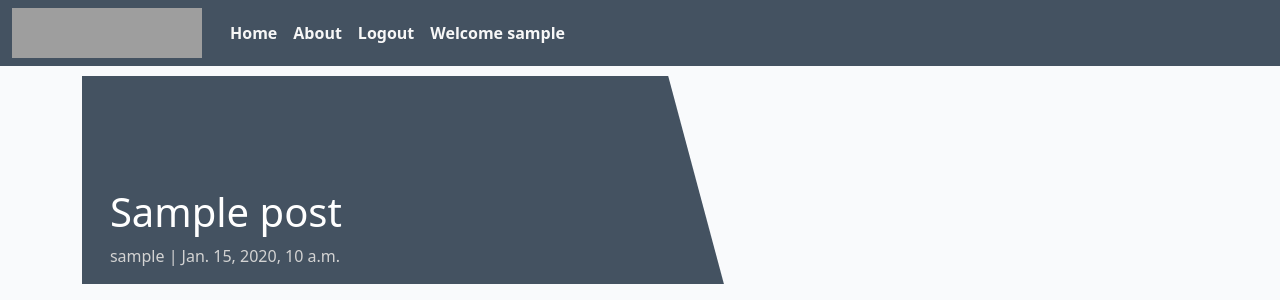
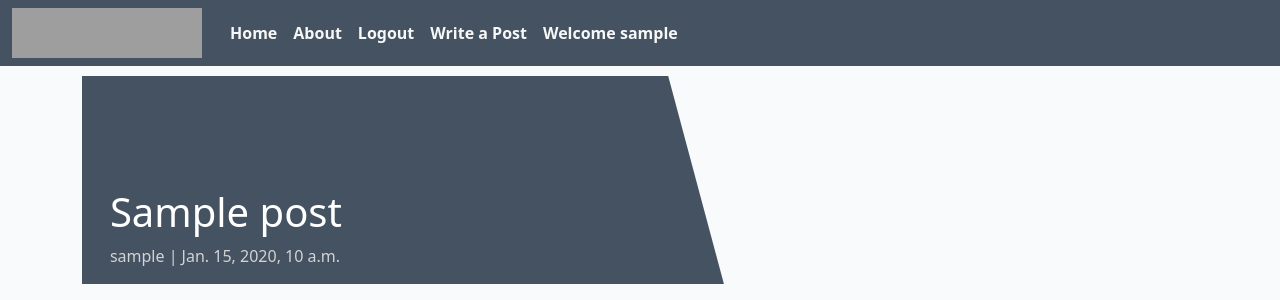
Before and after one commit to PdoyleC/Watch_Blog, a Django app: a page that uses templates/base.html in a window 1280 px wide. Shown: the top 300 px of the page. Run offline with Django 3.2, Linux system fonts and the light colour scheme; a user stored in the database is signed in; tables that the repository leaves empty hold one stand-in row (values such as "Sample post"); some libraries are stand-ins or nearby versions; grey boxes are pictures that could not be loaded.

Commit message:
added new post html, class in URL, forms, Models

```diff
--- a/templates/base.html
+++ b/templates/base.html
@@ -83,6 +83,10 @@
             {% if user.is_authenticated %}
             <li class="nav-item">
               <a class="nav-link" href="{% url 'account_logout' %}">Logout</a>
+            </li>
+            <li class="nav-item">
+              <a class="nav-link" href="{% url 'new_post' %}">Write a Post</a>
+              <!-- <button class="btn btn-success text-white">Write a Post</button> -->
             </li>
             <li class="nav-item">
               <p class="nav-link text-white mb-0">
--- a/wblog/forms.py
+++ b/wblog/forms.py
@@ -1,8 +1,23 @@
-from .models import Comment
+from .models import Comment, Post
 from django import forms
+from django.contrib.auth.forms import UserCreationForm, AuthenticationForm
 
 
 class CommentForm(forms.ModelForm):
     class Meta:
         model = Comment
         fields = ('body',)
+
+# Form for posting a new Alert
+
+
+class NewPostForm(forms.ModelForm):
+    class Meta:
+        model = Post
+        fields = ('title', 'featured_image', 'content')
+        widgets = {
+            'title': forms.TextInput(attrs={'class': 'form-control'}),
+            'featured_image': forms.ClearableFileInput(attrs={'class':
+                                                              'form-control'}),
+            'content': forms.Textarea(attrs={'class': 'form-control'}),
+        }
--- a/wblog/models.py
+++ b/wblog/models.py
@@ -1,5 +1,6 @@
 from django.db import models
 from django.contrib.auth.models import User
+from django.utils.text import slugify
 from cloudinary.models import CloudinaryField
 
 
--- a/wblog/urls.py
+++ b/wblog/urls.py
@@ -9,4 +9,5 @@ urlpatterns = [
         'about',
         views.generic.TemplateView.as_view(template_name='about.html'),
         name='about'),
+    path('new_post/', views.NewPost.as_view(), name='new_post'),
 ]
--- a/wblog/views.py
+++ b/wblog/views.py
@@ -1,8 +1,10 @@
+import uuid
 from django.shortcuts import render, get_object_or_404, reverse
 from django.views import generic, View
 from django.http import HttpResponseRedirect
 from .models import Post
-from .forms import CommentForm
+from django.utils.text import slugify
+from .forms import CommentForm, NewPostForm
 
 
 # Post list view
@@ -74,6 +76,8 @@ class PostDetail(View):
             },
         )
 
+# Likes an Alert
+
 
 class PostLike(View):
 
@@ -85,3 +89,27 @@ class PostLike(View):
             post.likes.add(request.user)
 
         return HttpResponseRedirect(reverse('post_detail', args=[slug]))
+
+# Creates a new Alert
+
+
+class NewPost(View):
+    def get(self, request):
+        form = NewPostForm()
+        return render(request, 'new_post.html', {'form': form})
+
+    def post(self, request):
+        form = NewPostForm(request.POST, request.FILES)
+        if form.is_valid():
+            # Saves the Alert and gives it a unique slug
+            post = form.save(commit=False)
+            post.author = request.user
+            unique_id = uuid.uuid4().hex[:5]
+            post.slug = "{}-{}".format(slugify(post.title), unique_id)
+            post.save()
+
+            return HttpResponseRedirect(reverse(
+                'post_detail', args=[post.slug]))
+
+        # Renders the new Alert page if form is not valid
+        return render(request, 'new_post.html', {'form': form})
```
Also changed, not shown: templates/new_post.html (added, +13 -0 lines), templates/write_a_post.html (deleted).
